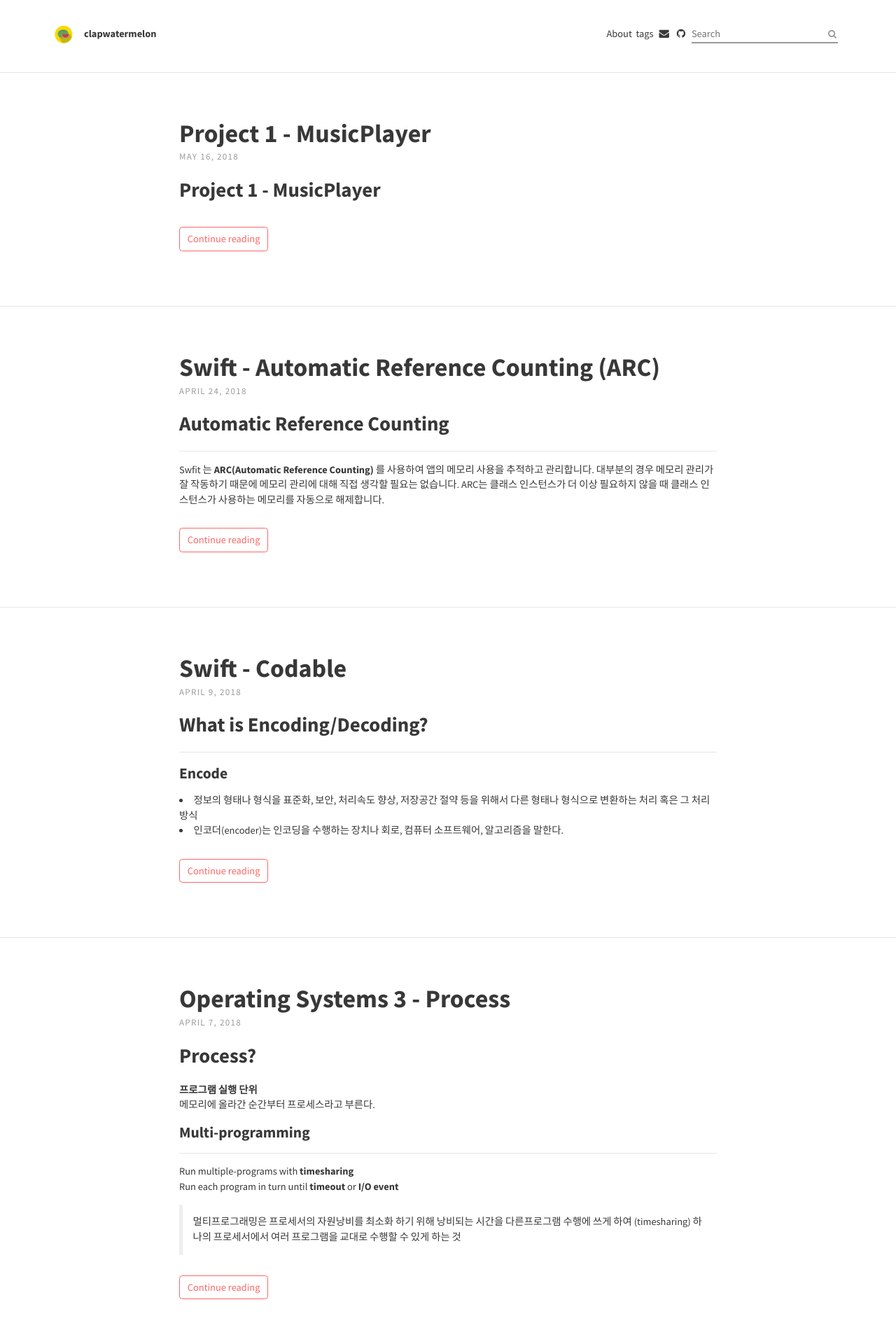
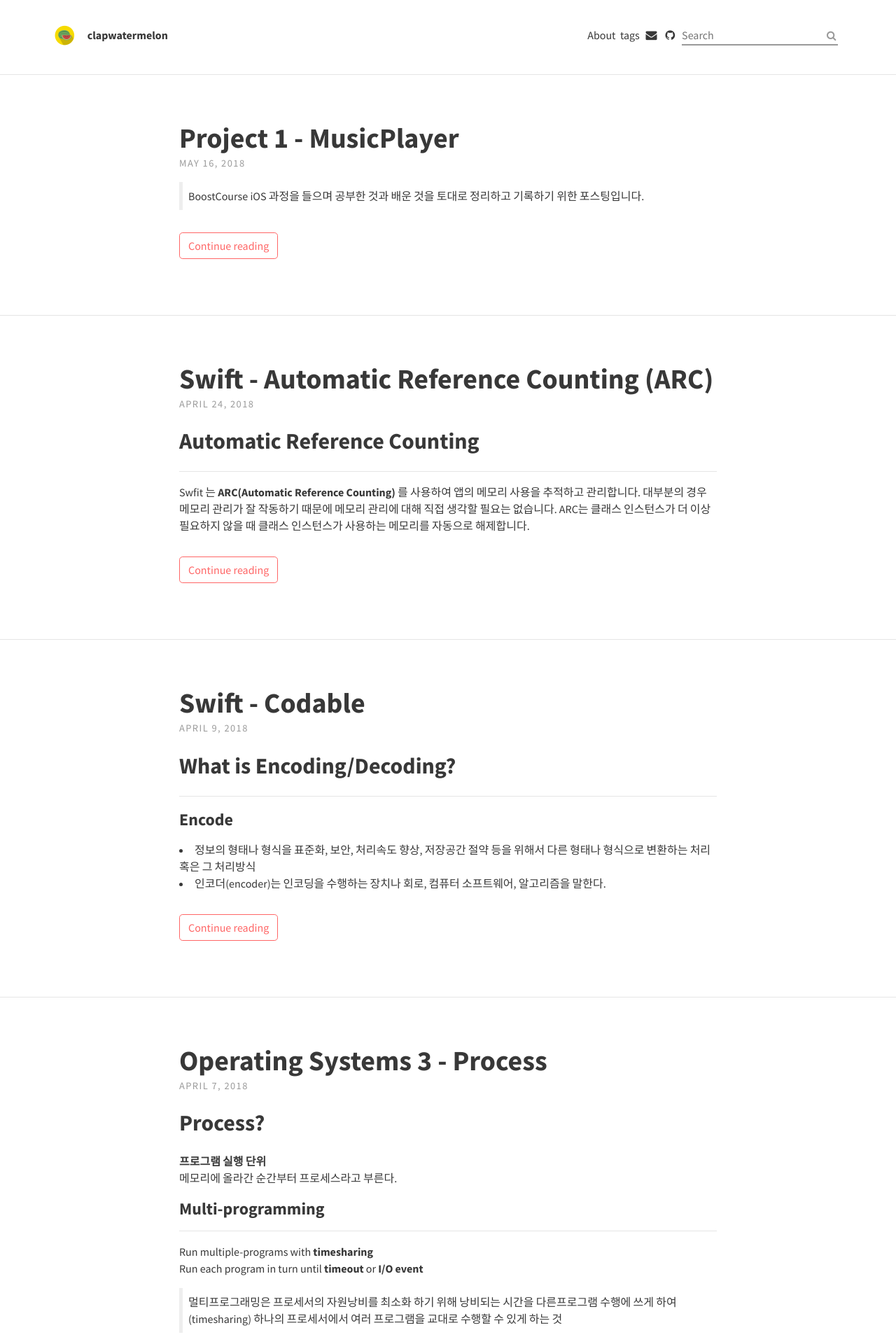
Before and after one commit to clapwatermelon/clapwatermelon.github.io, a Jekyll site: the page built from index.html, in a window 1280 px wide. Shown: the top 1920 px of the page at 70% size. Built offline with Jekyll 4.4.1, drawn with Linux system fonts in a browser that asks for light colours; nearby versions of some CDN libraries; the list of posts is cut into pages by our own code; comment, search, counter and statistics services are not loaded.

Commit message:
fixed font size, code block color

````diff
--- a/_posts/2018-05-16-Project1-MusicPlayer.md
+++ b/_posts/2018-05-16-Project1-MusicPlayer.md
@@ -1,14 +1,8 @@
 ---
 layout: post
 title: Project 1 - MusicPlayer
-tags: [AVFoundation, AVKit, AVPlayer, AVAudioPlayer ]
+tags: [AVFoundation, AVKit, AVPlayer, AVAudioPlayer]
 ---
-
-
-
-
-
-## Project 1 - MusicPlayer
 
 >  BoostCourse iOS 과정을 들으며 공부한 것과 배운 것을 토대로 정리하고 기록하기 위한 포스팅입니다.
 
@@ -19,7 +13,7 @@
 
 
 ## AVFoundation?
-
+***
 > AVFoundation은 다양한 Apple 플랫폼에서 사운드 및 영상 미디어의 처리, 제어, 가져오기 및 내보내기 등 광범위한 기능을 제공하는 프레임워크입니다.
 
 
@@ -30,30 +24,29 @@
 
 AVFoundation gives you a rich set of features to build robust playback apps. However, because the framework sits below the user interface frameworks, it doesn’t provide a standard user interface for controlling playback. Although it’s possible to build your own custom player interface, doing so often involves a considerable amount of work and requires you to have a deep understanding of the lower-level AVFoundation interfaces. There are certainly cases where having complete control over the user interface is desirable, but often the better solution is to rely on the features provided by the AVKit framework.
 
-```
+
 AVFoundation은 풍부한 재생 기능을 제공하는 다양한 기능을 제공합니다. 그러나 프레임 워크는 사용자 인터페이스 프레임 워크 아래에 있기 때문에 재생 제어를위한 표준 사용자 인터페이스를 제공하지 않습니다. 자신의 커스텀 플레이어 인터페이스를 구축하는 것이 가능하지만, 그렇게하기 위해서는 상당한 작업량이 필요하며, 더 낮은 레벨의 AVFoundation 인터페이스에 대한 깊은 이해가 필요합니다. 사용자 인터페이스를 완벽하게 제어하는 것이 바람직한 경우가 있지만, 더 좋은 해결책은 AVKit 프레임 워크에서 제공하는 기능에 의존하는 것입니다.
-```
 
- <code>AVFoundation</code>은 <code>UIKit</code>아래에 있기 때문에(위에 그림 참고) 커스텀 플레이어 인터페이스를 구축하는 것이 가능하다는 것을 알 수 있다. 또한 마지막 줄에서 **더 좋은 해결책은 AVKit 프레임 워크에서 제공하는 기능에 의존하는 것입니다.** 를 볼 수 있는데 그렇다면 AVKit이란?
+
+> <code>AVFoundation</code>은 <code>UIKit</code>아래에 있기 때문에(위에 그림 참고) 커스텀 플레이어 인터페이스를 구축하는 것이 가능하다는 것을 알 수 있다. 또한 마지막 줄에서 **더 좋은 해결책은 AVKit 프레임 워크에서 제공하는 기능에 의존하는 것입니다.** 를 볼 수 있는데 그렇다면 AVKit이란?
 
 
 
 ## AVKit?
-
+***
 AVKit is a companion framework built on top of AVFoundation. AVKit makes it easy for you to provide a player interface for your app that matches the platform’s native playback experience. AVKit uses AVFoundation’s playback infrastructure to provide a player interface that automatically adapts to best match the content being played. Using AVKit, your player automatically displays subtitles and closed captions, presents navigable chapter markers, and provides controls to select alternative media options. Because AVKit is a system framework, your playback apps automatically adopt the new aesthetics and features of future operating system updates without any additional work from you.
 
 The framework is available in iOS, tvOS, and macOS. Although it shares many of its core features across all platforms, it also offers a number of platform-specific features you can use in your apps. These features are described in later sections of this guide.
 
-```
+
 AVKit은 AVFoundation 위에 구축 된 보조 프레임 워크입니다. AVKit을 사용하면 플랫폼의 기본 재생 환경과 일치하는 앱용 플레이어 인터페이스를 쉽게 제공 할 수 있습니다. AVKit은 AVFoundation의 재생 인프라를 사용하여 재생중인 콘텐츠와 가장 잘 일치하도록 자동으로 조정되는 플레이어 인터페이스를 제공합니다. AVKit을 사용하면 자막과 자막이 자동으로 표시되고 탐색 가능한 챕터 마커가 표시되며 대체 미디어 옵션을 선택할 수있는 컨트롤이 제공됩니다. AVKit은 시스템 프레임 워크이므로 재생 응용 프로그램은 추가 작업없이 향후 운영 체제 업데이트의 새로운 미학과 기능을 자동으로 채택합니다.
-```
 
-<code>AVKit</code>은 <code>AVFoundation</code> 의 **보조 프레임워크** 임을 알 수 있다.
+> <code>AVKit</code>은 <code>AVFoundation</code> 의 **보조 프레임워크** 임을 알 수 있다.
 
 
 
 ## AVAudioPlayer?
-
+***
 > AVAudioPlayer 클래스는 파일 또는 메모리에 있는 사운드 데이터를 재생하는 기능을 제공합니다.
 
 문서에도 아주 간단명료하게 나와 있다. <code>AVAudioPlayer</code>는 네트워크에 있는 사운드 파일재생이 불가하며 이말인 즉, **파일 또는 메모리**에 있는 사운드를 재생기능을 제공한다는 것.
@@ -63,19 +56,15 @@
 
 
 ## 관련문서
-
+***
 - [AVFoundation Programming Guide](https://developer.apple.com/library/content/documentation/AudioVideo/Conceptual/AVFoundationPG/Articles/00_Introduction.html#//apple_ref/doc/uid/TP40010188)
 - [Media Playback Programming Guide](https://developer.apple.com/library/content/documentation/AudioVideo/Conceptual/MediaPlaybackGuide/Contents/Resources/en.lproj/Introduction/Introduction.html#//apple_ref/doc/uid/TP40016757-CH1-SW1)
 - [AVPlayer](https://developer.apple.com/documentation/avfoundation/avplayer)
 
 
-
-****
-
 ## Properties, IBOutlets
-
+***
 <code>AVAudioPlayer</code>는 파일 또는 메모리에 있는 사운드를 재생한다는 것을 배웠다.
-
 에셋 카탈로그에 사운드 파일을 넣어주자.
 
 ```swift
@@ -98,7 +87,7 @@
 <code>AVAudioPlayer</code>를 사용하기 위해 <code>AVFoundation</code>을 import 해주고 프로퍼티로 <code>var player: AVAudioPlayer!</code>와<code>var timer: Timer!</code>를 선언한다.인터페이스 빌더에서 버튼과 레이블, 슬라이더를 추가한 뒤 <code>IBOutlet</code>으로 연결한다.
 
 ## Method - initializePlayer
-
+***
 ```swift
 func initializePlayer() {
         guard let soundAsset: NSDataAsset = NSDataAsset(name: "sound") else {
@@ -140,7 +129,7 @@
 
 
 ## Method - updateTimeLabelText
-
+***
 ```swift
 func updateTimeLabelText(time: TimeInterval) {
         let minute: Int = Int(time / 60)
@@ -199,7 +186,7 @@
 
 
 
-프로젝트의 기준에 따라 0.01단위로 <code>withTimeInterval</code>로 지정하고, 반복적으로 하기위해 <code>repeats<code>를 <code>true</code>로 셋팅한다. <code>true</code>인 경우 타이머는 <code>invalidate</code> 될 때까지 스스로 일정을 반복한다.
+프로젝트의 기준에 따라 0.01단위로 <code>withTimeInterval</code>로 지정하고, 반복적으로 하기위해 <code>repeats</code>를 <code>true</code>로 셋팅한다. <code>true</code>인 경우 타이머는 <code>invalidate</code> 될 때까지 스스로 일정을 반복한다.
 
 
 
@@ -235,7 +221,7 @@
 
 
 ## Method - sliderValueChanged
-
+***
 ``` swift
 @IBAction func sliderValueChanged(_ sender: UISlider) {
         self.updateTimeLabelText(time: TimeInterval(sender.value))
--- a/_sass/base/_global.scss
+++ b/_sass/base/_global.scss
@@ -47,9 +47,21 @@
 h4 {
   font-size: 1.15em;
 }
+code {
+    font-size: 85%;
+}
+pre {
+    padding: 1em;
+    padding-top: 1em;
+    padding-bottom: 1em;
+    margin: 0;
+    font-size: 90%;
+    background-color: rgba(27,31,35,0.05);
+    border-radius: 3px;
+}
 blockquote {
     border-left: 5px solid #eee;
-    padding: 1em 1em;
+    padding: 0.5em 0.5em;
 }
 blockquote p:last-child,
 footer p:last-child {
--- a/_sass/base/_variables.scss
+++ b/_sass/base/_variables.scss
@@ -1,7 +1,7 @@
 // Typography
 $font-family-main: 'Source Sans Pro', Helvetica, Arial, sans-serif;
 $font-family-headings: 'Source Sans Pro', Helvetica, Arial, sans-serif;
-$font-size: 0.90em;
+$font-size: 1em;
 
 // Padding
 $padding-large: 20%;
````
Also changed, not shown: other parts of _posts/2018-05-16-Project1-MusicPlayer.md (+4 -8 lines).
